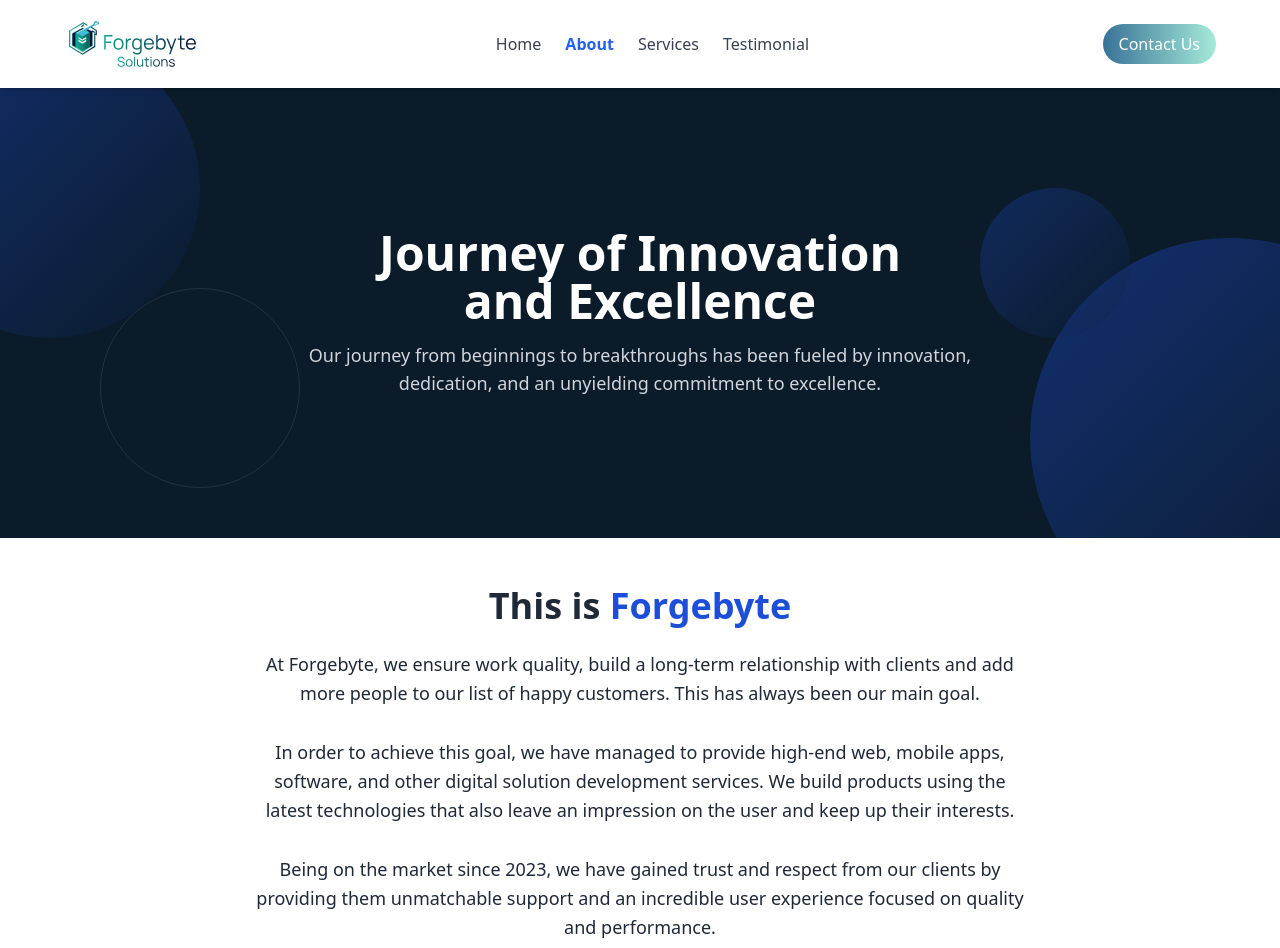
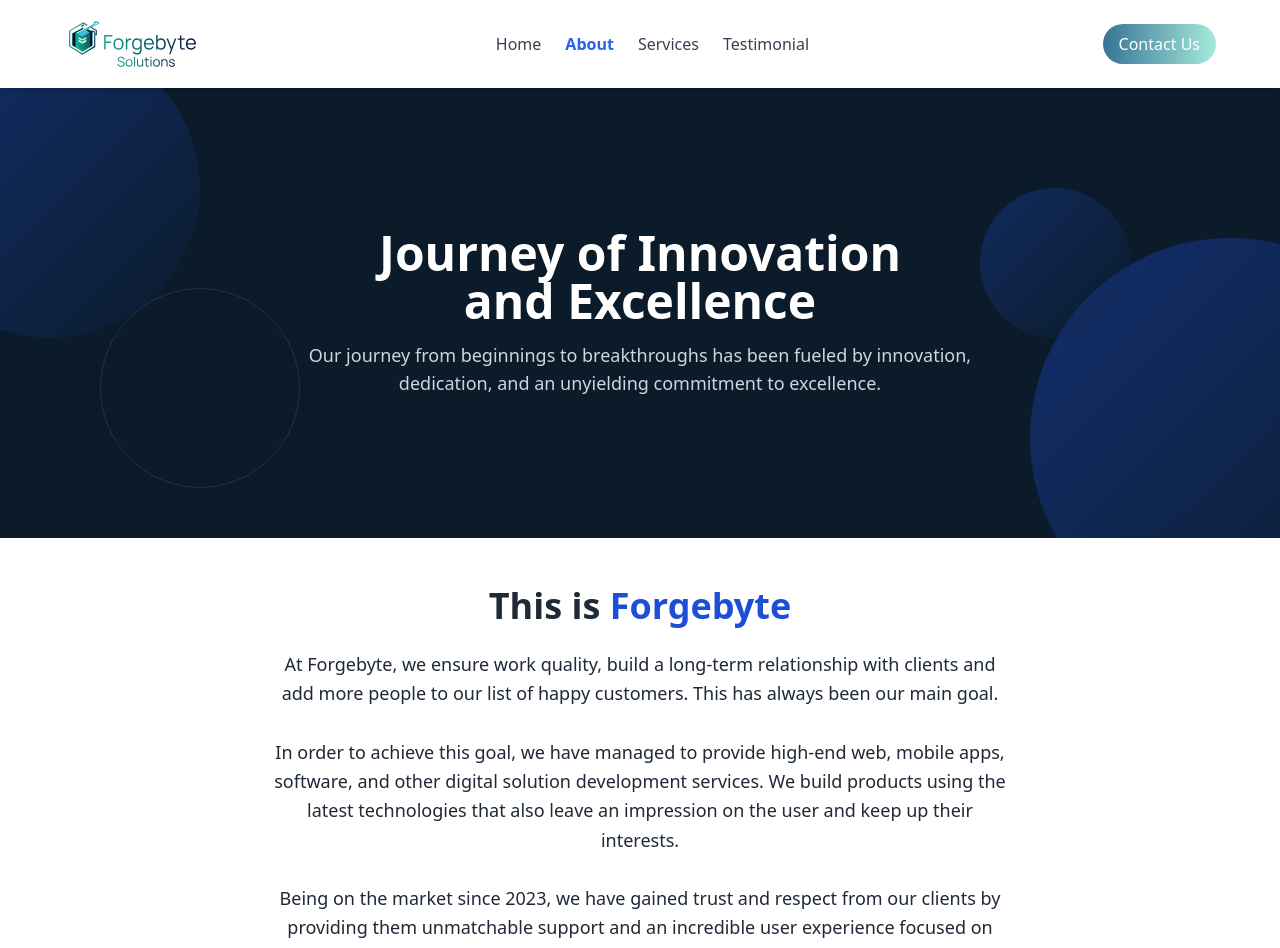
Before and after one commit to THEYASHGAUR/forgebyte-final, a Next.js app: page /about in a window 1280 px wide. Shown: the top 948 px of the page. Built offline with nearby package versions, Linux system fonts and the light colour scheme.

Commit message:
updated contact page

```diff
--- a/app/about/page.jsx
+++ b/app/about/page.jsx
@@ -40,7 +40,7 @@
           whileInView={{ opacity: 1, y: 0 }}
           viewport={{ once: false, amount: 0.2 }} // Triggers multiple times
           transition={{ duration: 1.5, delay: 0.3 }}
-          className="mt-6 text-lg max-w-3xl leading-relaxed"
+          className="mt-6 px-4 text-lg max-w-3xl leading-relaxed"
         >
           At Forgebyte, we ensure work quality, build a long-term relationship
           with clients and add more people to our list of happy customers. This
--- a/app/components/ContactUs.jsx
+++ b/app/components/ContactUs.jsx
@@ -16,7 +16,7 @@
     const [selectedOption, setSelectedOption] = useState("");
     const dropdownRef = useRef(null);
 
-    const options = ["Service 1", "Service 2", "Service 3", "Service 4", "Service 5"];
+    const options = ["Software Development", "IT Consulting", "Website Development", "UX/UI Design", "Mobile Development" , "SaaS App Development"];
 
     useEffect(() => {
         const handleClickOutside = (event) => {
```
